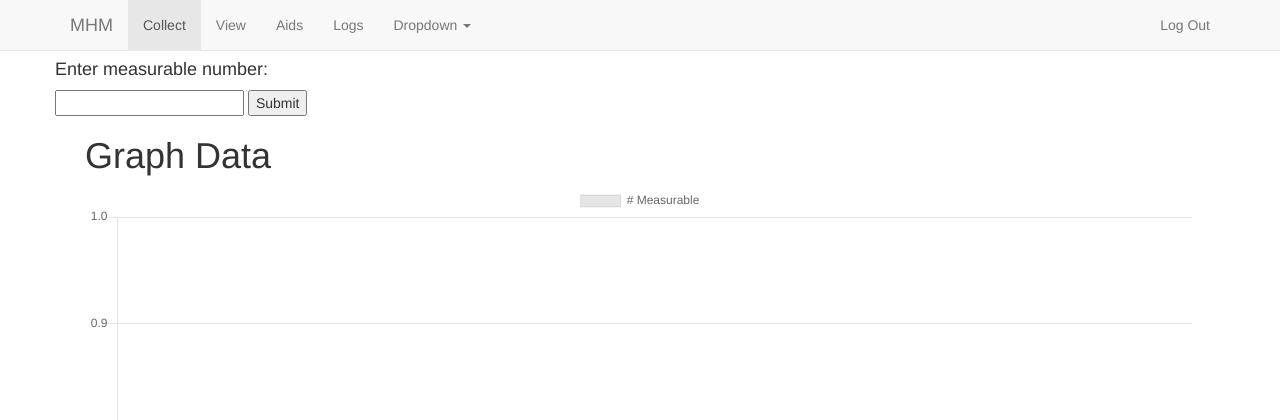
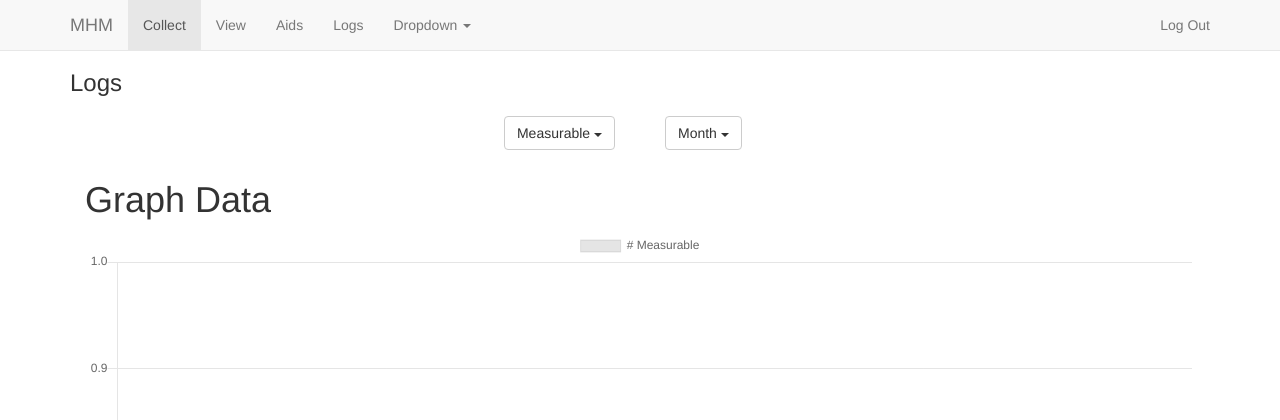
Before and after one commit to dakotahm/MHMPython, a Django app: page /display/ in a window 1280 px wide. Shown: the top 420 px of the page. Run offline with Django 3.2, Linux system fonts and the light colour scheme; the visitor is signed in with stand-in values (Sample User, id 1); data that the repository does not hold is empty; parts of the project's set-up code (start-up, migrations or seed data) failed here and were passed over; some libraries are stand-ins or nearby versions.

Commit message:
added drop down

```diff
--- a/DisplayData/templates/DisplayData/Display.html
+++ b/DisplayData/templates/DisplayData/Display.html
@@ -1,39 +1,48 @@
 {% extends "RecordEvent/nav.html" %}
+{% load staticfiles %}
 
 <head>
 <script src="https://cdnjs.cloudflare.com/ajax/libs/Chart.js/2.5.0/Chart.min.js"></script>
 </head>
 
+{% block content %}
+{% csrf_token %}
 
-{% block content %}
-
-<div class="row">
-	<h4>Enter measurable number:</h4>
-	<form method="POST">
-		{% csrf_token %}
-		<input type="number" name="textfield">
-		<button type="submit">Submit</button>
-	</form>
+<div class="padded">
+    <div class="download-header">
+        <h3>Logs</h3>
+        <div class="row inline download-header">
+            <div class="col-lg-6">
+                 <div class="dropdown padding pull-right">
+                      <button class="btn btn-default dropdown-toggle" type="button" id="dropdownMenu1" data-toggle="dropdown" aria-haspopup="true" aria-expanded="true">
+                        <span id="MeasurableDropdownTitle" class="">Measurable</span>
+                        <span class="caret"></span>
+                      </button>
+                      <ul id="measurable-dropdown" class="dropdown-menu" aria-labelledby="dropdownMenu1">
+                        {% include 'RecordEvent/includes/EntryDropdown.html' %}
+                      </ul>
+                 </div>
+            </div>
+            <div class="col-lg-6">
+                <div class="dropdown padding">
+                  <button class="btn btn-default dropdown-toggle" type="button" id="dropdownMenu1" data-toggle="dropdown" aria-haspopup="true" aria-expanded="true">
+                    <span id="TimeDropdownTitle" class="" max="" min="">Month</span>
+                    <span class="caret"></span>
+                  </button>
+                  <ul id="time-dropdown" class="dropdown-menu" aria-labelledby="dropdownMenu1">
+                      <li class="Day"><a  href="#">Day</a></li>
+                      <li class="Week"><a href="#">Week</a></li>
+                      <li class="Month"><a href="#">Month</a></li>
+                      <li class="3 Months"><a href="#">3 Months</a></li>
+                      <li class="6 Months"><a href="#">6 Month</a></li>
+                      <li class="Year"><a href="#">Year</a></li>
+                  </ul>
+                </div>
+            </div>
+        </div>
+    </div>
 </div>
 
-<script>
-	$("textfield").submit(function(e) {
-
-	    var url = "display/api/chart/data/"; // the script where you handle the form input.
-
-	    $.ajax({
-	           type: "POST",
-	           url: url,
-	           data: $("textfield").serialize(), // serializes the form's elements.
-	           success: function(data)
-	           {
-	               alert(data); // show response from the php script.
-	           }
-	         });
-
-	    e.preventDefault(); // avoid to execute the actual submit of the form.
-	});
-</script>
 
 
 <div class='padded'>
@@ -82,7 +91,6 @@ $.ajax({
 		console.log(error_data)
 	}
 })
-
 {% endblock %}
 
 </script>
--- a/DisplayData/urls.py
+++ b/DisplayData/urls.py
@@ -11,4 +11,5 @@ urlpatterns=[
     url(r'^api/data/$', views.get_data, name='api-data'),
     url(r'^display/api/chart/data/$', views.ChartData.as_view()),
     url(r'^logs/', views.LogDisplay, name='Display-Logs'),
+    url(r'^dropdown/', views.ChartData.as_view()),
 ]
```
